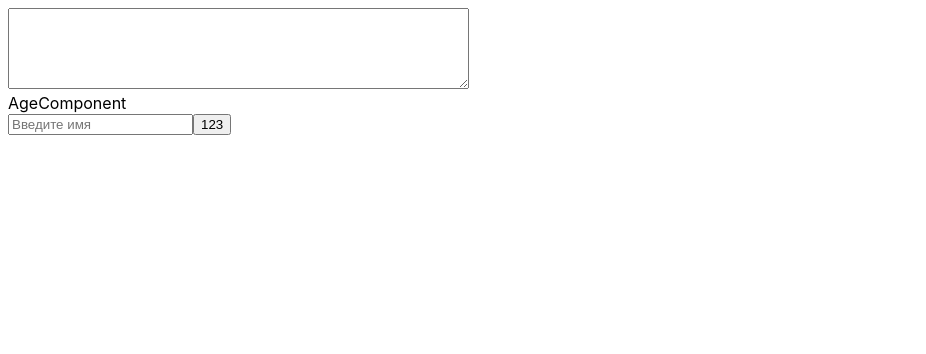
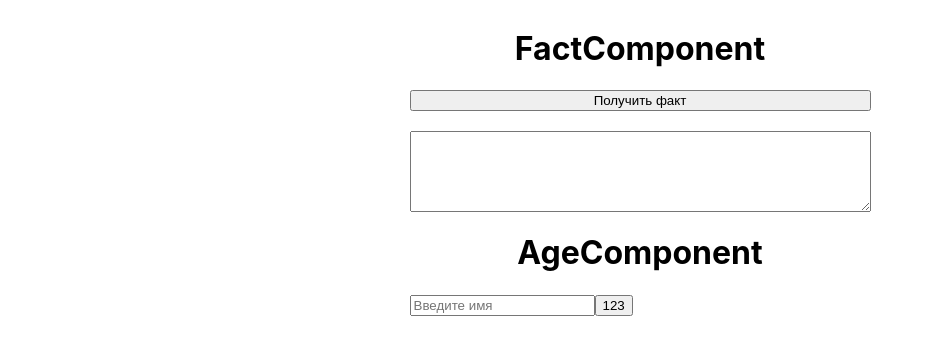
Before and after one commit to repkoO/vk-intership, a React (Vite) app: page / in a window 1280 px wide. Shown: the top 354 px of the page, without its empty margins (0-926 px from the left). Built offline with nearby package versions, Linux system fonts and the light colour scheme; no server answers.

Commit message:
feat: change fetch data by click

```diff
--- a/src/components/AgeComponent/AgeComponent.tsx
+++ b/src/components/AgeComponent/AgeComponent.tsx
@@ -2,6 +2,8 @@ import { useState } from "react"
 import { useForm } from "react-hook-form"
 import { yupResolver } from "@hookform/resolvers/yup"
 import * as yup from "yup"
+import { useQuery } from "@tanstack/react-query"
+import { useDebounce } from "../../hooks/useDebounce"
 
 function AgeComponent() {
 
@@ -10,6 +12,8 @@ function AgeComponent() {
   }
 
   const[value, setValue] = useState<string>('');
+  const debouncedValue = useDebounce(value, 3000);
+
   const schema = yup.object().shape({
     name: yup.string().required('This field is required')
     .test('is-not-numeric', 'Значение должно быть текстовым', (value) => {
@@ -21,19 +25,33 @@ function AgeComponent() {
     resolver: yupResolver(schema)
   })
 
-  const changeValue = (e: React.ChangeEvent<HTMLInputElement>) => {
+  const handleChange = (e: React.ChangeEvent<HTMLInputElement>) => {
     setValue(e.target.value)
   }
 
+  const fetchAge = async () => {
+    if (!debouncedValue) {
+      return null; // Возвращаем null, если значение пустое
+    }
+    const response = await fetch(`https://api.agify.io?name=${debouncedValue}`);
+    if (!response.ok) {
+      throw new Error('Network response was not ok')
+    }
+    return response.json()
+  }
+
+  const {data} = useQuery({queryKey: ['name', debouncedValue], queryFn: fetchAge})
+  console.log(data);
+
+
   return (
     <>
-    <div>AgeComponent</div>
-
+    <h1>AgeComponent</h1>
     <form onSubmit={handleSubmit((d) => console.log(d))}>
       {errors.name && <p>{errors.name.message}</p>}
       <input
         {...register("name")}
-        onChange={changeValue}
+        onChange={handleChange}
         type="text"
         value={value}
         required
--- a/src/components/FactComponent/FactComponent.tsx
+++ b/src/components/FactComponent/FactComponent.tsx
@@ -1,9 +1,5 @@
 import { useQuery } from "@tanstack/react-query";
-import { useEffect, useRef, useState } from "react";
-
-interface catFace {
-  data: Data
-}
+import { useRef } from "react";
 
 interface Data {
   fact: string,
@@ -14,19 +10,27 @@ function FactComponent() {
   const textareaRef = useRef<HTMLTextAreaElement>(null);
 
 
-    const getData = async () => {
+    const getData = async (): Promise<Data> => {
       const response = await fetch('https://catfact.ninja/fact');
       const data = await response.json();
-      textareaRef.current.focus();
+      if (textareaRef.current) textareaRef.current.focus();
       return data;
     }
 
-  const { data } = useQuery({queryKey: ['FactKey'], queryFn: getData});
+  const { data, refetch } = useQuery({queryKey: ['FactKey'], queryFn: getData, enabled: false});
 
   return (
-    <div className='App'>
-      <textarea ref={textareaRef} value={data?.fact}  cols='55' rows="5"></textarea>
-    </div>
+    <>
+      <h1>FactComponent</h1>
+      <div style={{
+        display: 'flex',
+        flexDirection: 'column',
+        gap: '20px'
+      }}>
+        <button onClick={() => refetch()}>Получить факт</button>
+        <textarea ref={textareaRef} value={data?.fact}  cols={55} rows={5}></textarea>
+      </div>
+    </>
   );
 }
 
--- a/src/index.css
+++ b/src/index.css
@@ -1,3 +1,12 @@
 :root {
   font-family: Inter, system-ui, Avenir, Helvetica, Arial, sans-serif;
 }
+
+body {
+  display: flex;
+  justify-content: center;
+}
+
+h1 {
+  text-align: center;
+}
```
